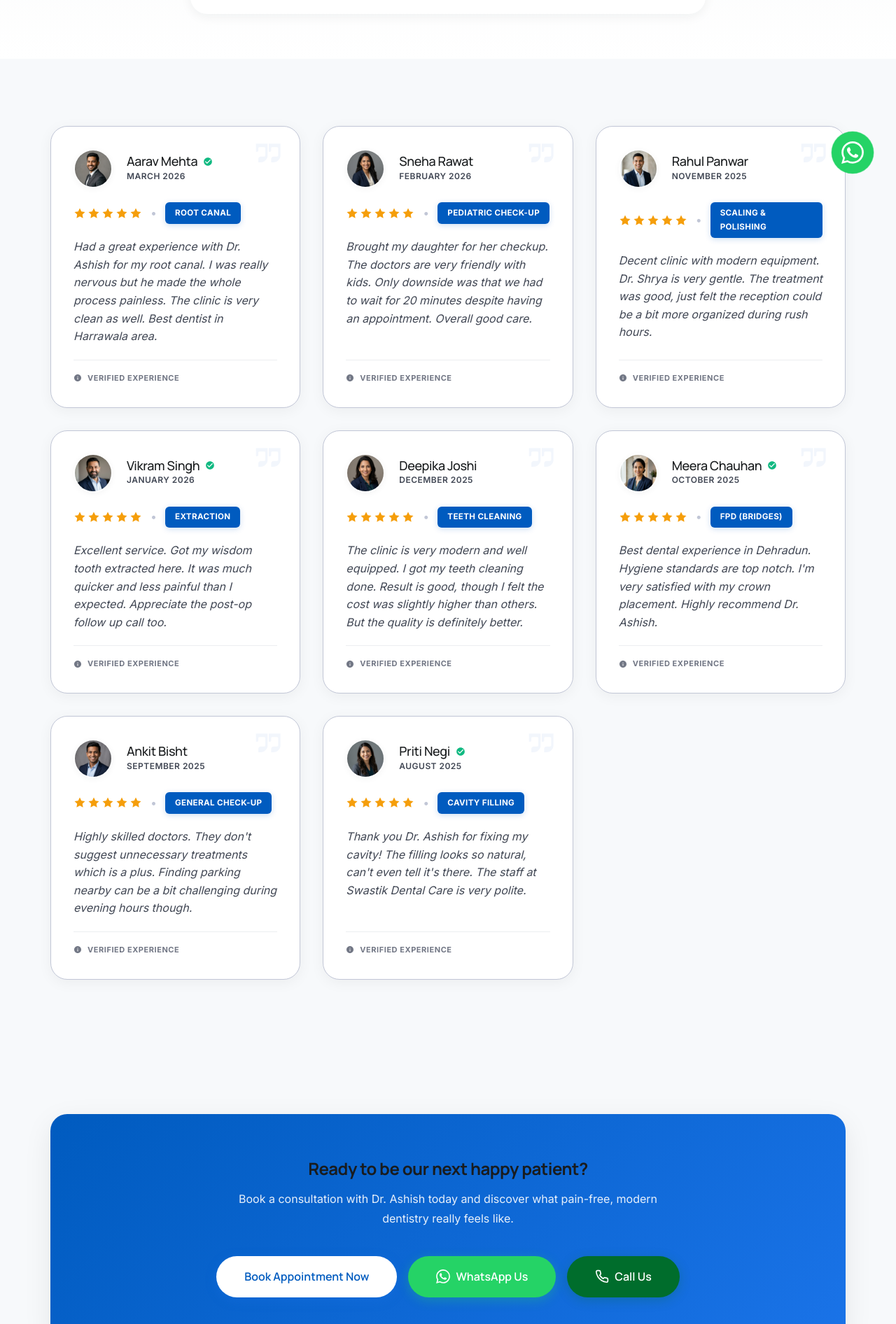
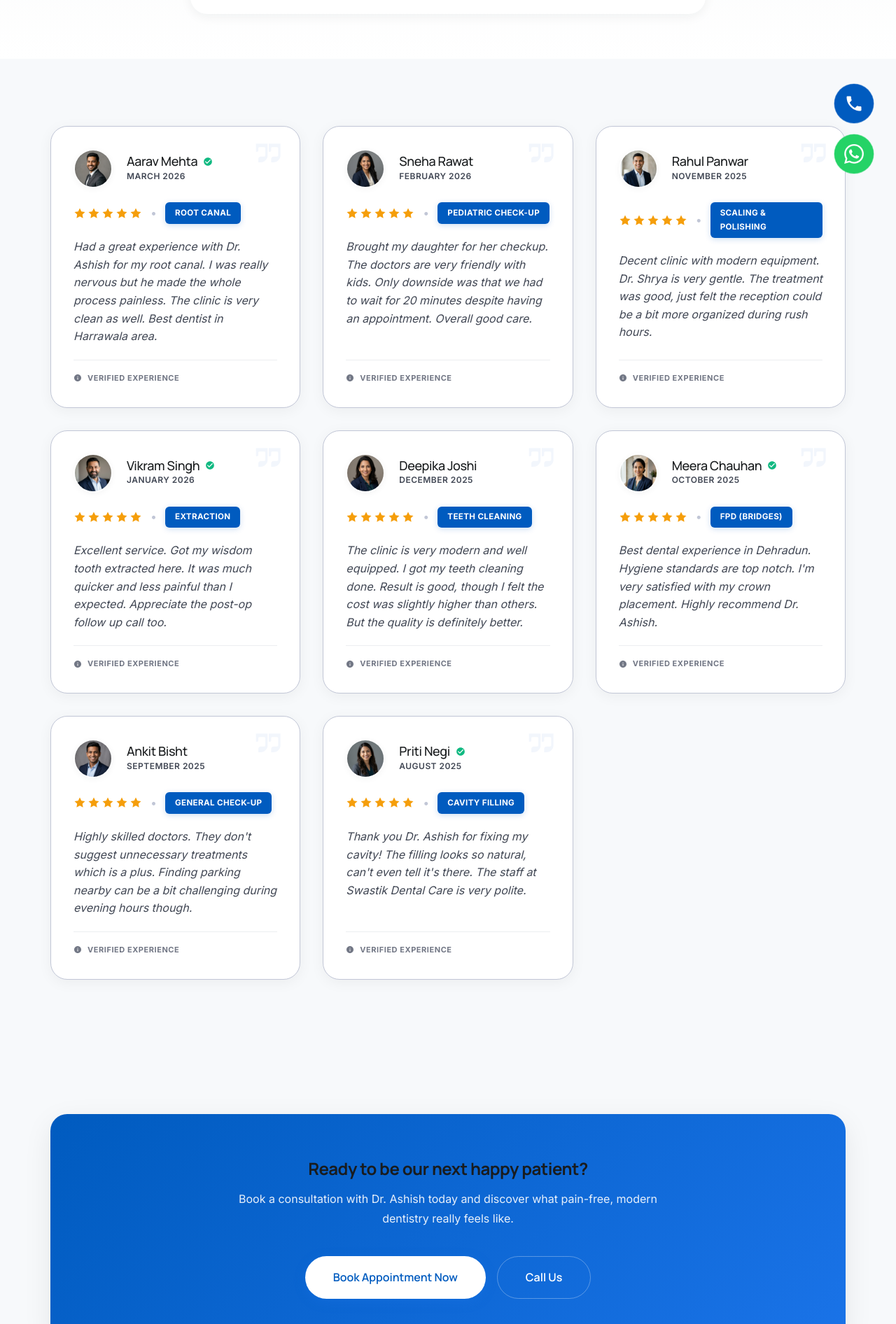
Before and after one commit to SomenSin/Swastik-Dental-Care, a Next.js app: page /reviews in a window 1280 px wide. Shown: the part 520-2412 px from the top of the page at 70% size. Built offline with nearby package versions, Linux system fonts and the light colour scheme.

Commit message:
feat: add floating call button above whatsapp button

```diff
--- a/src/app/globals.css
+++ b/src/app/globals.css
@@ -395,39 +395,61 @@ h1, h2, h3, h4, h5, h6 {
   min-height: 120px;
 }
 
-/* ===== FLOATING WHATSAPP ===== */
-.whatsapp-float {
+/* ===== FLOATING ACTIONS ===== */
+.floating-actions {
   position: fixed;
   bottom: 2rem;
   right: 2rem;
   z-index: 999;
-  width: 60px;
-  height: 60px;
-  background: #25D366;
+  display: flex;
+  flex-direction: column;
+  gap: 1rem;
+}
+
+.whatsapp-float, .call-float {
+  width: 56px;
+  height: 56px;
   border-radius: 50%;
   display: flex;
   align-items: center;
   justify-content: center;
-  box-shadow: 0 6px 24px rgba(37, 211, 102, 0.4);
+  box-shadow: 0 4px 12px rgba(0, 0, 0, 0.15);
   transition: all var(--transition-base);
+  color: white;
+}
+
+.whatsapp-float {
+  background: #25D366;
+  box-shadow: 0 6px 20px rgba(37, 211, 102, 0.4);
   animation: pulse-whatsapp 2s infinite;
 }
 
-.whatsapp-float:hover {
-  transform: scale(1.1);
-  box-shadow: 0 8px 32px rgba(37, 211, 102, 0.5);
+.call-float {
+  background: var(--primary);
+  box-shadow: 0 6px 20px rgba(0, 91, 191, 0.4);
+  animation: pulse-call 2s infinite;
 }
 
-.whatsapp-float svg {
-  width: 32px;
-  height: 32px;
-  fill: white;
+.whatsapp-float:hover, .call-float:hover {
+  transform: scale(1.1) translateY(-4px);
+}
+
+.whatsapp-float svg, .call-float svg {
+  width: 28px;
+  height: 28px;
+  fill: currentColor;
 }
 
 @keyframes pulse-whatsapp {
   0% { box-shadow: 0 0 0 0 rgba(37, 211, 102, 0.5); }
   70% { box-shadow: 0 0 0 15px rgba(37, 211, 102, 0); }
   100% { box-shadow: 0 0 0 0 rgba(37, 211, 102, 0); }
+}
+
+@keyframes pulse-call {
+  0% { box-shadow: 0 0 0 0 rgba(0, 91, 191, 0.5); }
+  70% { box-shadow: 0 0 0 15px rgba(0, 91, 191, 0); }
+  100% { box-shadow: 0 0 0 0 rgba(0, 91, 191, 0); }
 }
 
 /* ===== ICON BADGE ===== */
--- a/src/app/reviews/page.tsx
+++ b/src/app/reviews/page.tsx
@@ -119,18 +119,7 @@ export default function ReviewsPage() {
                 <Link href="/contact" className="btn btn-primary btn-lg" style={{ background: "white", color: "var(--primary)" }}>
                   Book Appointment Now
                 </Link>
-                <a
-                  href={`https://wa.me/${CLINIC.whatsapp}?text=Hi%2C%20I%27d%20like%20to%20book%20an%20appointment.`}
-                  target="_blank"
-                  rel="noopener noreferrer"
-                  className="btn btn-whatsapp btn-lg"
-                  id="reviews-cta-whatsapp-btn"
-                >
-                  <svg width="20" height="20" viewBox="0 0 24 24" fill="currentColor"><path d="M17.472 14.382c-.297-.149-1.758-.867-2.03-.967-.273-.099-.471-.148-.67.15-.197.297-.767.966-.94 1.164-.173.199-.347.223-.644.075-.297-.15-1.255-.463-2.39-1.475-.883-.788-1.48-1.761-1.653-2.059-.173-.297-.018-.458.13-.606.134-.133.298-.347.446-.52.149-.174.198-.298.298-.497.099-.198.05-.371-.025-.52-.075-.149-.669-1.612-.916-2.207-.242-.579-.487-.5-.669-.51-.173-.008-.371-.01-.57-.01-.198 0-.52.074-.792.372-.272.297-1.04 1.016-1.04 2.479 0 1.462 1.065 2.875 1.213 3.074.149.198 2.096 3.2 5.077 4.487.709.306 1.262.489 1.694.625.712.227 1.36.195 1.871.118.571-.085 1.758-.719 2.006-1.413.248-.694.248-1.289.173-1.413-.074-.124-.272-.198-.57-.347m-5.421 7.403h-.004a9.87 9.87 0 01-5.031-1.378l-.361-.214-3.741.982.998-3.648-.235-.374a9.86 9.86 0 01-1.51-5.26c.001-5.45 4.436-9.884 9.888-9.884 2.64 0 5.122 1.03 6.988 2.898a9.825 9.825 0 012.893 6.994c-.003 5.45-4.437 9.884-9.885 9.884m8.413-18.297A11.815 11.815 0 0012.05 0C5.495 0 .16 5.335.157 11.892c0 2.096.547 4.142 1.588 5.945L.057 24l6.305-1.654a11.882 11.882 0 005.683 1.448h.005c6.554 0 11.89-5.335 11.893-11.893a11.821 11.821 0 00-3.48-8.413z"/></svg>
-                  WhatsApp Us
-                </a>
-                <a href={`tel:${CLINIC.phone}`} className="btn btn-call btn-lg" id="reviews-cta-call-btn">
-                  <svg width="20" height="20" viewBox="0 0 24 24" fill="none" stroke="currentColor" strokeWidth="2" strokeLinecap="round" strokeLinejoin="round"><path d="M22 16.92v3a2 2 0 01-2.18 2 19.79 19.79 0 01-8.63-3.07 19.5 19.5 0 01-6-6 19.79 19.79 0 01-3.07-8.67A2 2 0 014.11 2h3a2 2 0 012 1.72c.127.96.361 1.903.7 2.81a2 2 0 01-.45 2.11L8.09 9.91a16 16 0 006 6l1.27-1.27a2 2 0 012.11-.45c.907.339 1.85.573 2.81.7A2 2 0 0122 16.92z"/></svg>
+                <a href={`tel:${CLINIC.phone}`} className="btn btn-lg" style={{ color: "white", border: "1px solid rgba(255,255,255,0.3)" }}>
                   Call Us
                 </a>
               </div>
--- a/src/components/WhatsAppFloat.tsx
+++ b/src/components/WhatsAppFloat.tsx
@@ -2,6 +2,17 @@ import { CLINIC } from "@/lib/data";
 
 export default function WhatsAppFloat() {
   return (
+    <div className="floating-actions">
+      <a
+        href={`tel:${CLINIC.phone}`}
+        className="call-float"
+        aria-label="Call Clinic"
+        id="call-float"
+      >
+        <svg viewBox="0 0 24 24" fill="currentColor">
+          <path d="M6.62 10.79a15.05 15.05 0 006.59 6.59l2.2-2.2c.27-.27.67-.36 1.02-.24 1.12.37 2.33.57 3.57.57.55 0 1 .45 1 1V20c0 .55-.45 1-1 1-9.39 0-17-7.61-17-17 0-.55.45-1 1-1h3.5c.55 0 1 .45 1 1 0 1.24.2 2.45.57 3.57.11.35.03.74-.25 1.02l-2.2 2.2z" />
+        </svg>
+      </a>
       <a
         href={`https://wa.me/${CLINIC.whatsapp}?text=Hello%2C%20I%20would%20like%20to%20book%20an%20appointment%20at%20Swastik%20Dental%20Care.`}
         target="_blank"
@@ -14,5 +25,6 @@ export default function WhatsAppFloat() {
           <path d="M17.472 14.382c-.297-.149-1.758-.867-2.03-.967-.273-.099-.471-.148-.67.15-.197.297-.767.966-.94 1.164-.173.199-.347.223-.644.075-.297-.15-1.255-.463-2.39-1.475-.883-.788-1.48-1.761-1.653-2.059-.173-.297-.018-.458.13-.606.134-.133.298-.347.446-.52.149-.174.198-.298.298-.497.099-.198.05-.371-.025-.52-.075-.149-.669-1.612-.916-2.207-.242-.579-.487-.5-.669-.51-.173-.008-.371-.01-.57-.01-.198 0-.52.074-.792.372-.272.297-1.04 1.016-1.04 2.479 0 1.462 1.065 2.875 1.213 3.074.149.198 2.096 3.2 5.077 4.487.709.306 1.262.489 1.694.625.712.227 1.36.195 1.871.118.571-.085 1.758-.719 2.006-1.413.248-.694.248-1.289.173-1.413-.074-.124-.272-.198-.57-.347m-5.421 7.403h-.004a9.87 9.87 0 01-5.031-1.378l-.361-.214-3.741.982.998-3.648-.235-.374a9.86 9.86 0 01-1.51-5.26c.001-5.45 4.436-9.884 9.888-9.884 2.64 0 5.122 1.03 6.988 2.898a9.825 9.825 0 012.893 6.994c-.003 5.45-4.437 9.884-9.885 9.884m8.413-18.297A11.815 11.815 0 0012.05 0C5.495 0 .16 5.335.157 11.892c0 2.096.547 4.142 1.588 5.945L.057 24l6.305-1.654a11.882 11.882 0 005.683 1.448h.005c6.554 0 11.89-5.335 11.893-11.893a11.821 11.821 0 00-3.48-8.413z" />
         </svg>
       </a>
+    </div>
   );
 }
```
Also changed, not shown: src/app/page.tsx (+0 -8 lines). Lines whose indentation alone changed are shown as unchanged.
